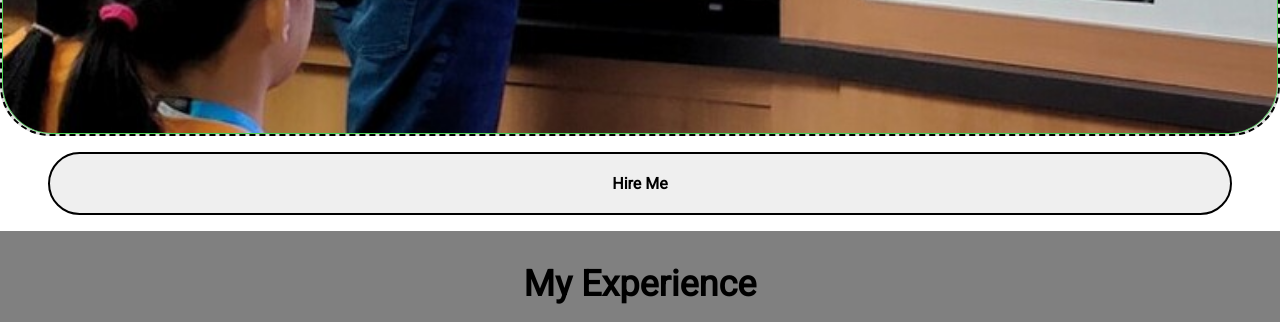
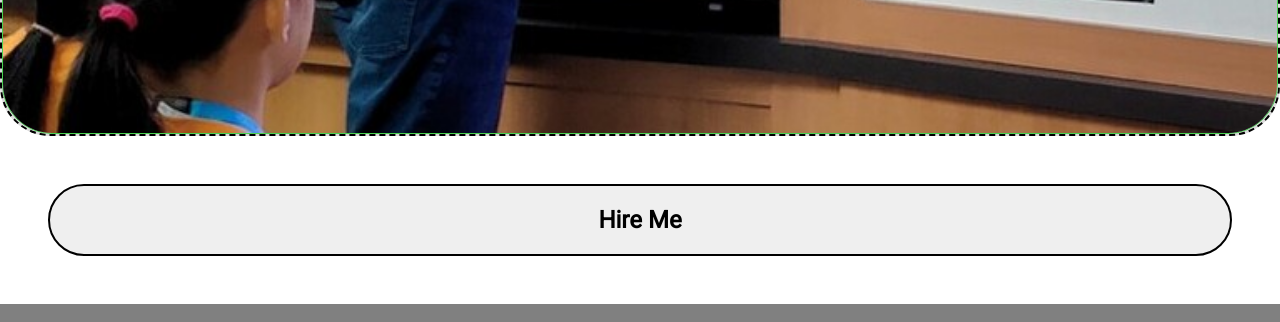
Before and after one commit to CameronTheDeveloper/portfolio-homepage, a website built with webpack: page dist/index.html in a window 1280 px wide. Shown: the part 4820-5142 px from the top of the page. Built offline with Linux system fonts and the light colour scheme.

Commit message:
Increase hire-me font size, spacing

```diff
--- a/src/styles/header.css
+++ b/src/styles/header.css
@@ -62,11 +62,13 @@ header .self-portrait1-container img {
     display: flex;
     flex-direction: column;
     justify-content: center;
-    padding: 1rem 3rem 1rem 3rem;
+    padding: 1rem;
+    margin: 2rem;
 }
 
 .header-bottom .hire-me-button {
     padding: 1.25rem;
+    font-size: 1.5rem;
     border-radius: 50px;
     border: 2px double black;
 }
```
Also changed, not shown: dist/main.js, 1 other file.
